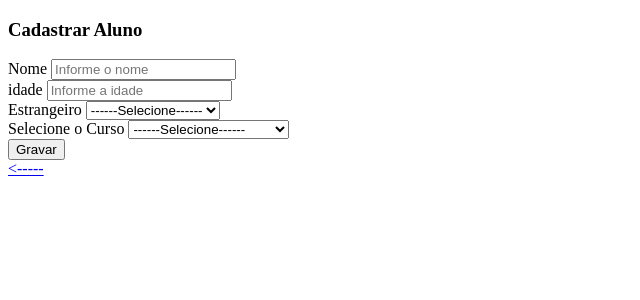
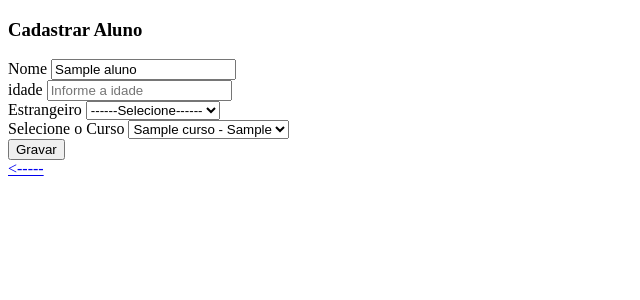
Before and after one commit to viniciusGdaPaz/3ano, a PHP site: template Linguagem para web/AULA10/crud_alunos/view/alunos/form.php in a window 1280 px wide. Shown: the top 300 px of the page, without its empty margins (0-640 px from the left). Run offline with PHP 8.4, Linux system fonts and the light colour scheme; the template is opened without the code that fills it: most values are stand-ins (such as "Sample title", 1, 10 or a date in 2020); data that the repository does not hold is empty.

Commit message:
Update form.php

```diff
--- a/Linguagem para web/AULA10/crud_alunos/view/alunos/form.php
+++ b/Linguagem para web/AULA10/crud_alunos/view/alunos/form.php
@@ -12,20 +12,20 @@ $cursos = $cursoCont->listar();
 
     <div>
         <label for="txtNome">Nome</label>
-        <input type="text" placeholder="Informe o nome" name="nome" id="textNome" maxlength="70">
+        <input type="text" placeholder="Informe o nome" name="nome" id="textNome" maxlength="70" value="<?= $aluno != null ? $aluno->getNome() : ""?>">
     </div>
 
     <div>
         <label for="txtIdade">idade</label>
-        <input type="number" placeholder="Informe a idade" name="idade" id="textIdade" >
+        <input type="number" placeholder="Informe a idade" name="idade" id="textIdade"  value="<?= $aluno != null ? $aluno->getIdade() : ""?>">
     </div>
 
     <div>
         <label for="selEstrange">Estrangeiro</label>
         <select name="estrang" id="selEstrange">
         <option value="">------Selecione------ </option>
-        <option value="S">Sim</option>
-        <option value="N">Não</option>
+        <option value="S" <?= $aluno != null && $aluno->getEstrangeiro() == 'S' ? 'selected':''?>>Sim</option>
+        <option value="N" <?= $aluno != null && $aluno->getEstrangeiro() == 'N' ? 'selected':''?>>Não</option>
         </select>
     </div>
 
@@ -34,7 +34,11 @@ $cursos = $cursoCont->listar();
         <select name="selCurso" id="selCurso">
             <option value="">------Selecione------ </option>
             <?php foreach($cursos as $curso):?>
-                <option value="<?= $curso->getId()?>"><?= $curso?></option>
+                <option value="<?= $curso->getId()?>"
+                <?php if($aluno != null && $aluno->getCurso()!= null && $aluno->getCurso()->getId() == $curso->getId()){
+                    echo "selected";
+                    }?>>
+                    <?= $curso?></option>
             <?php endforeach?>
 
 
@@ -47,6 +51,10 @@ $cursos = $cursoCont->listar();
 
 
 </form>
+
+<div style='color: red;'>
+    <?=$msgErro?>
+</div>
 
 <div>
     <a href="listar.php"><-----</a>
```
